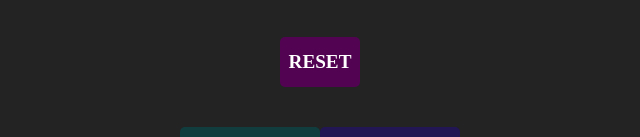
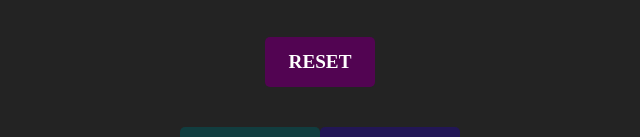
Before and after one commit to ievatenav/score-keeper, a plain HTML site: page index.html in a window 1280 px wide. Shown: the part 275-412 px from the top of the page, without its empty margins (320-960 px from the left). Drawn offline with Linux system fonts and the light colour scheme.

Commit message:
css changes

```diff
--- a/main.css
+++ b/main.css
@@ -76,7 +76,7 @@ input:focus {
 #resetContainer {
     margin: 0 auto;
     margin-top: 40px;
-    max-width: 80px;
+    max-width: 110px;
     height: 50px;
     line-height: 50px;
     font-size: 120%;
```
